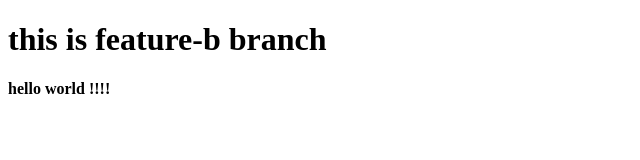
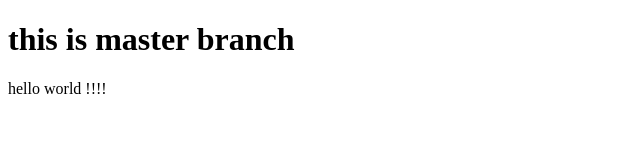
Before and after one commit to SPACENUXMM/project-2, a plain HTML site: page index.html in a window 1280 px wide. Shown: the whole page, without its empty margins (0-640 px from the left). Drawn offline with Linux system fonts and the light colour scheme.

Commit message:
restore master index.html

```diff
--- a/index.html
+++ b/index.html
@@ -1,11 +1,11 @@
 <!DOCTYPE html>
 <html>
     <head>
-        <title> feature-b branch </title>
+        <title> master branch </title>
     </head>
     <body>
-        <h1> this  is feature-b branch </h1>
+        <h1> this  is master branch </h1>
 
-        <p><b> hello world !!!! </b></p>
+        <p> hello world !!!! </p>
     </body>
 </html>
```
